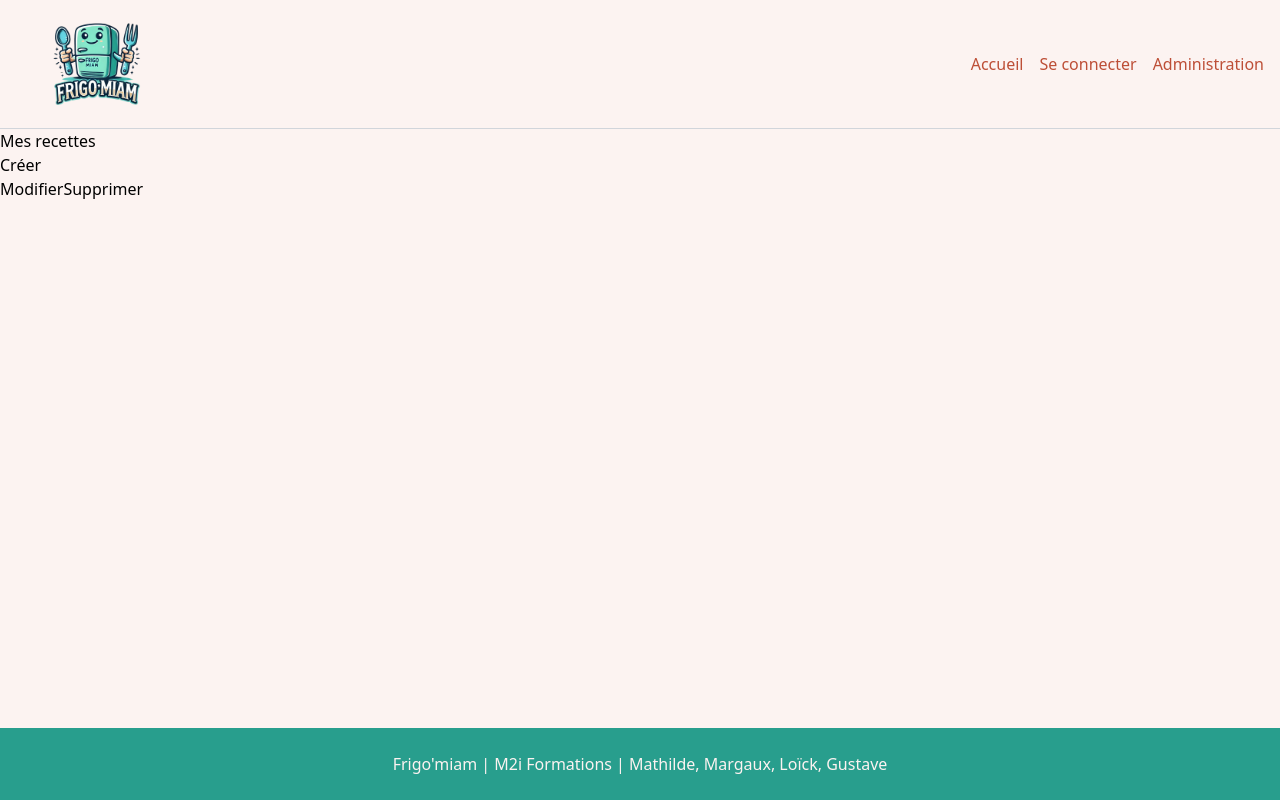
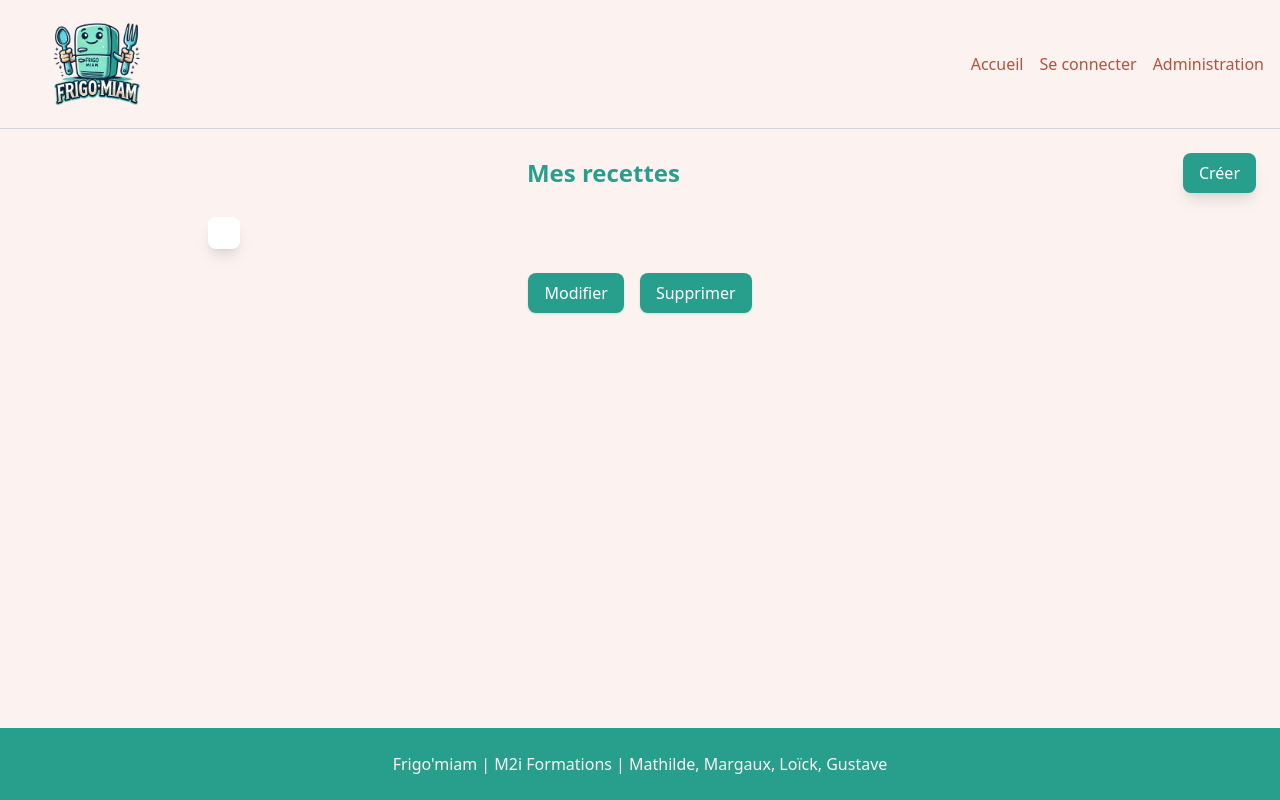
Before and after one commit to OvernightmareX/Frigo-Miam, an Angular app in the folder FrigoMiamFront/: page /recette in a window 1280 px wide. Built offline with nearby package versions, Linux system fonts and the light colour scheme.

Commit message:
tailwind recette

```diff
--- a/FrigoMiamFront/src/app/pages/home/home.component.html
+++ b/FrigoMiamFront/src/app/pages/home/home.component.html
@@ -1,5 +1,7 @@
 <div class="imgHeader">
+  <a routerLink="/">
   <img src="../miam.png" alt="plate of ingredient"  class="w-full h-auto sm:h-64 md:h-80 lg:h-96 object-cover"/>
+  </a>
 </div>
 <app-ingredient-search (clickEvent)="addIngredient($event)"></app-ingredient-search>
 <app-ingredient-list-home [ingredientList]="allUserIngredients"></app-ingredient-list-home>
@@ -8,6 +10,6 @@
     <app-recipe-card-short [recipeCardData]="recipe"></app-recipe-card-short>
   }
 </div>
-<div>
-  <button (click)="getRecipesBasedOnIngredients()">Chercher Recette</button>
+<div class="w-full flex justify-center mt-4">
+  <button class="bg-[#BD4F37] text-white py-2 px-4 rounded-lg shadow-lg hover:bg-[#1f7f6d] transition duration-300 mb-4" (click)="getRecipesBasedOnIngredients()">Chercher Recette</button>
 </div>
--- a/FrigoMiamFront/src/app/pages/home/home.component.ts
+++ b/FrigoMiamFront/src/app/pages/home/home.component.ts
@@ -5,6 +5,7 @@ import {RecipeCardShortComponent} from "../../components/recipe-card-short/recip
 import {IngredientBack, IngredientFrigo, Recipe, RecipeCard, RecipeMatched} from "../../utils/types";
 import {IngredientClientService} from "../../services/http/ingredient/ingredient-client.service";
 import {RecipeService} from "../../services/http/recipes/recipe.service";
+import {RouterLink} from "@angular/router";
 
 @Component({
   selector: 'app-home',
@@ -12,7 +13,8 @@ import {RecipeService} from "../../services/http/recipes/recipe.service";
   imports: [
     IngredientSearchComponent,
     IngredientListComponent,
-    RecipeCardShortComponent
+    RecipeCardShortComponent,
+    RouterLink
   ],
   templateUrl: './home.component.html',
   styleUrl: './home.component.css'
--- a/FrigoMiamFront/src/app/pages/recipe-create/recipe-create.component.html
+++ b/FrigoMiamFront/src/app/pages/recipe-create/recipe-create.component.html
@@ -43,8 +43,8 @@
 
 
 
-      <fieldset class="recipeIngredientsList" formArrayName="recipeIngredientsList">
-        @for (ingredient of  createRecipe.controls.recipeIngredientsList.controls; track ingredient){
+      <fieldset class="ingredients" formArrayName="ingredients">
+        @for (ingredient of  createRecipe.controls.ingredients.controls; track ingredient){
         <fieldset class="containAdd" [formGroupName]="$index">
         <div class="ingredient">
           <label for="ingredient">Ingrédient</label>
--- a/FrigoMiamFront/src/app/pages/recipe-create/recipe-create.component.ts
+++ b/FrigoMiamFront/src/app/pages/recipe-create/recipe-create.component.ts
@@ -20,7 +20,7 @@ export class RecipeCreateComponent {
     cooking_time: new FormControl(''),
     calories: new FormControl(''),
     diet: new FormControl(''),
-    recipeIngredientsList: new FormArray([
+    ingredients: new FormArray([
       new FormGroup({
         ingredient: new FormControl(''),
         quantity: new FormControl('')
@@ -38,7 +38,7 @@ export class RecipeCreateComponent {
 
   addIngredient() {
 
-    const addQtArray = this.createRecipe.get('recipeIngredientsList') as FormArray;
+    const addQtArray = this.createRecipe.get('ingredients') as FormArray;
     addQtArray.push(new FormGroup({
       ingredient: new FormControl(''),
       quantity: new FormControl('')
--- a/FrigoMiamFront/src/app/pages/recipe-user/recipe-user.component.html
+++ b/FrigoMiamFront/src/app/pages/recipe-user/recipe-user.component.html
@@ -1,17 +1,26 @@
-<div class="recipeUser">
-  <div>
-  <h1>Mes recettes</h1>
-  <button (click)="createRecipe()">Créer</button>
+<div class="recipeUser p-6">
 
+  <div class="flex justify-between items-center mb-6">
+    <h1 class="text-2xl font-bold text-[#289E8D] text-center w-full">Mes recettes</h1>
+    <button class="bg-[#289E8D] text-white py-2 px-4 rounded-lg shadow-lg hover:bg-[#1f7f6d] transition duration-300" (click)="createRecipe()">
+      Créer
+    </button>
   </div>
-  <div class="card-recipe">
-    <ul class="recipeGroup">
-      <li></li>
+
+
+  <div class="card-recipe flex flex-col items-center w-full">
+    <ul class="recipeGroup grid grid-cols-1 sm:grid-cols-2 lg:grid-cols-3 gap-4 justify-items-center w-full">
+      <li class="bg-white p-4 rounded-lg shadow-lg"></li>
     </ul>
   </div>
-  <div class="recipeBtn">
-    <button (click)="BtnUpdateRecipe()">Modifier</button>
-    <button (click)="BtnDeleteRecipe()">Supprimer</button>
+
+
+  <div class="recipeBtn flex justify-center space-x-4 mt-6">
+    <button class="bg-[#289E8D] text-white py-2 px-4 rounded-lg shadow hover:bg-blue-700 transition duration-300" (click)="BtnUpdateRecipe()">
+      Modifier
+    </button>
+    <button class="bg-[#289E8D] text-white py-2 px-4 rounded-lg shadow hover:bg-blue-700 transition duration-300" (click)="BtnDeleteRecipe()">
+      Supprimer
+    </button>
   </div>
-
 </div>
```
Also changed, not shown: FrigoMiamFront/src/app/services/create-recipe.service.ts (added, +11 -0 lines), 1 other file (tests, documents, lock files or other folders).
